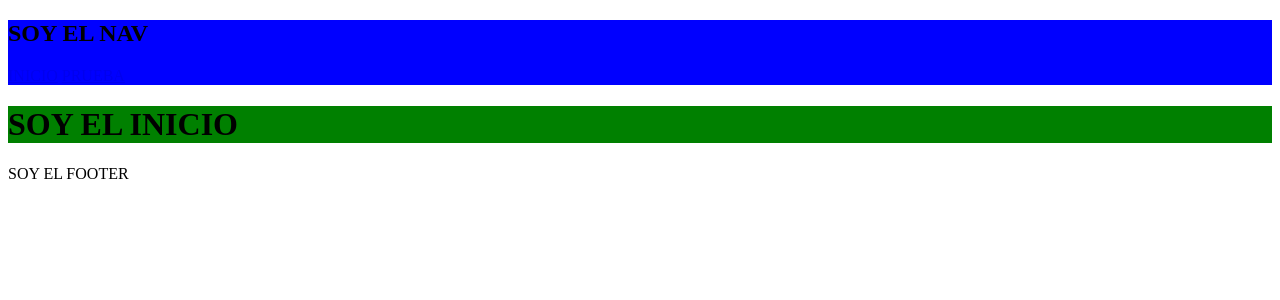
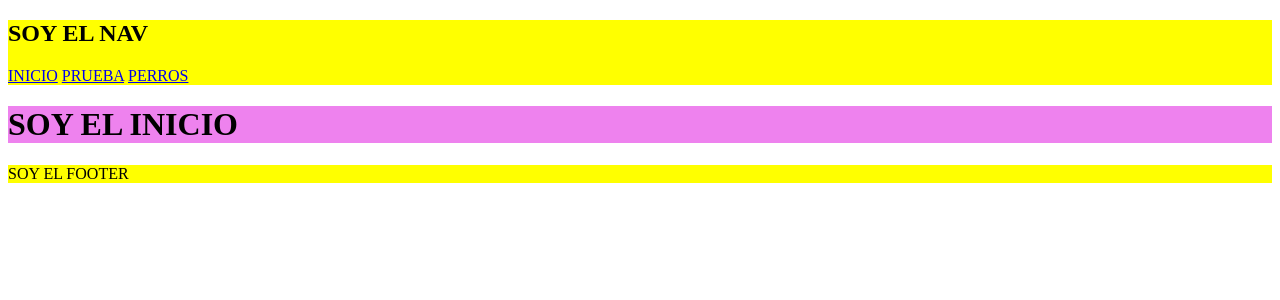
Before and after one commit to Florvasi25/Clases-Python, a Django app: page / in a window 1280 px wide. Shown: the top 300 px of the page. Run offline with Django 4.2, Linux system fonts and the light colour scheme.

Commit message:
Playground Intermedio III

```diff
--- a/inicio/static/css/style.css
+++ b/inicio/static/css/style.css
@@ -1,7 +1,19 @@
 .nav {
-    background-color: blue;
+    background-color: yellow;
 }
 
-.titulo {
-    background-color: green;
+.tituloinicio {
+    background-color: violet;
 }
+
+.tituloprueba{
+    background-color: pink;
+}
+
+.tituloperro{
+    background-color: blueviolet;
+}
+
+.footer{
+    background-color: yellow;
+}
--- a/inicio/templates/inicio/inicio.html
+++ b/inicio/templates/inicio/inicio.html
@@ -3,8 +3,8 @@
 <title>Inicio</title>
 {% endblock tab_title %}
 
-{% block crear_perro %}
+{% block contenido %}
     <div>
-        <h1 class="titulo">SOY EL INICIO</h1>
+        <h1 class="tituloinicio">SOY EL INICIO</h1>
     </div>
-{% endblock crear_perro %}
+{% endblock contenido %}
--- a/inicio/templates/inicio/prueba.html
+++ b/inicio/templates/inicio/prueba.html
@@ -3,9 +3,9 @@
 <title>Prueba</title>
 {% endblock tab_title %}
 
-{% block crear_perro %}
+{% block contenido %}
     <div>
-        <h1>SOY LA PRUEBA</h1>
+        <h1 class="tituloprueba">SOY LA PRUEBA</h1>
     </div>
     <div>
         <p>{{mensaje}}</p>
@@ -23,4 +23,4 @@
         <p>{{numero}}</p>
         {%endfor%}
     </div>
-{% endblock crear_perro %}
+{% endblock contenido %}
--- a/inicio/urls.py
+++ b/inicio/urls.py
@@ -7,5 +7,9 @@ urlpatterns = [
     path('', views.inicio, name='inicio'),
     path('prueba/', views.prueba, name='prueba'),
     path('segunda-vista', views.segunda_vista),
-    path('crear-perro/<str:nombre>/<int:edad>/', views.crear_perro)
+    #v1
+    # path('crear-perro/<str:nombre>/<int:edad>/', views.crear_perro),
+    #v2
+    path('perros/crear/', views.crear_perro, name='crear_perro'),
+    path('perros/', views.listar_perros, name='listar_perros'),
 ]
--- a/inicio/views.py
+++ b/inicio/views.py
@@ -2,7 +2,8 @@ from django.http import HttpResponse
 from django.template import Template, Context, loader
 from datetime import datetime
 from inicio.models import Perro
-from django.shortcuts import render
+from django.shortcuts import render, redirect
+from inicio.form import CrearPerroFormulario, BuscarPerroFormulario
 
 #v1
 # def inicio(request):
@@ -42,6 +43,9 @@ from django.shortcuts import render
 #     return HttpResponse(renderizar_template)
 
 #v4
+def inicio(request):
+    return render(request, 'inicio/inicio.html')
+
 def prueba(request):
     segundos = datetime.now().second
     diccionario = {
@@ -79,13 +83,66 @@ def segunda_vista(request):
 #     return HttpResponse(renderizar_template)
 
 #v2
-def crear_perro(request, nombre, edad):
-    perro = Perro(nombre=nombre, edad=edad)
-    perro.save()
-    diccionario = {
-        'perro': perro
-    }
-    return render(request, 'inicio/crear_perro.html', diccionario)
+# def crear_perro(request, nombre, edad):
+#     perro = Perro(nombre=nombre, edad=edad)
+#     perro.save()
+#     diccionario = {
+#         'perro': perro
+#     }
+#     return render(request, 'inicio/crear_perro.html', diccionario)
 
-def inicio(request):
-    return render(request, 'inicio/inicio.html')
+#v3
+# def crear_perro(request):
+#     diccionario = {}
+
+#     if request.method == 'POST':
+#         perro = Perro(nombre=request.POST['nombre'], edad=request.POST['edad'])
+#         perro.save()
+#         diccionario['perro'] = perro
+
+#     return render(request, 'inicio/crear_perro.html', diccionario)
+
+#v4
+# def crear_perro(request):
+#     diccionario = {}
+
+#     if request.method == 'POST':
+#         formulario = CrearPerroFormulario(request.POST)
+#         if formulario.is_valid():
+#             info = formulario.cleaned_data
+#             perro = Perro(nombre=info['nombre'], edad=info['edad'])
+#             perro.save()
+#             diccionario['perro'] = perro
+#             return render(request, 'inicio/perro.html', diccionario)
+#         else:
+#             diccionario['formulario'] = formulario
+#             return render(request, 'inicio/crear_perro.html', diccionario)
+
+#     formulario = CrearPerroFormulario()
+#     diccionario['formulario'] = formulario
+#     return render(request, 'inicio/crear_perro.html', diccionario)
+
+# v5
+def crear_perro(request):
+
+    if request.method == 'POST':
+        formulario = CrearPerroFormulario(request.POST)
+        if formulario.is_valid():
+            info = formulario.cleaned_data
+            perro = Perro(nombre=info['nombre'], edad=info['edad'])
+            perro.save()
+            return redirect('inicio:listar_perros')
+        else:
+            return render(request, 'inicio/crear_perros.html', {'formulario': formulario})
+
+    formulario = CrearPerroFormulario()
+    return render(request, 'inicio/crear_perros.html', {'formulario': formulario})
+
+def listar_perros(request):
+    formulario = BuscarPerroFormulario(request.GET)
+    if formulario.is_valid():
+        nombre_a_buscar = formulario.cleaned_data['nombre']
+    listado_de_perros = Perro.objects.filter(nombre__icontains=nombre_a_buscar)
+
+    formulario = BuscarPerroFormulario()
+    return render(request, 'inicio/listar_perros.html', {'formulario': formulario, 'perros': listado_de_perros, 'busqueda': nombre_a_buscar})
--- a/templates/base.html
+++ b/templates/base.html
@@ -15,11 +15,12 @@
                 <h1>SOY EL NAV</h1>
                 <a href={% url 'inicio:inicio' %}>INICIO</a>
                 <a href={% url 'inicio:prueba' %}>PRUEBA</a>
+                <a href={% url 'inicio:listar_perros' %}>PERROS</a>
             </div>
         </nav>
 
-        {% block crear_perro %}
-        {% endblock crear_perro %}
+        {% block contenido %}
+        {% endblock contenido %}
 
         <footer class='footer'>
             <div>
```
Also changed, not shown: inicio/form.py (added, +8 -0 lines), inicio/templates/inicio/crear_perro.html (deleted, +0 -10 lines), inicio/templates/inicio/crear_perros.html (added, +23 -0 lines), inicio/templates/inicio/listar_perros.html (added, +30 -0 lines), db.sqlite3.
